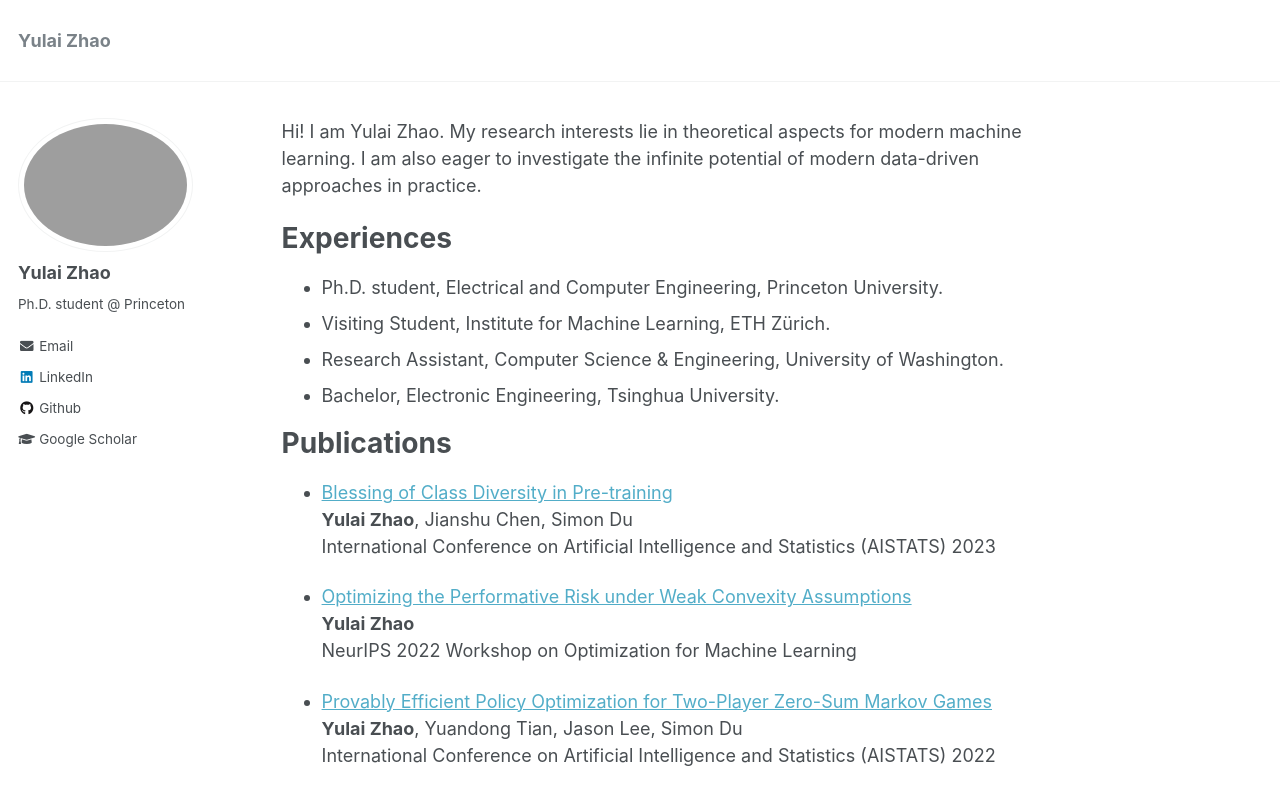
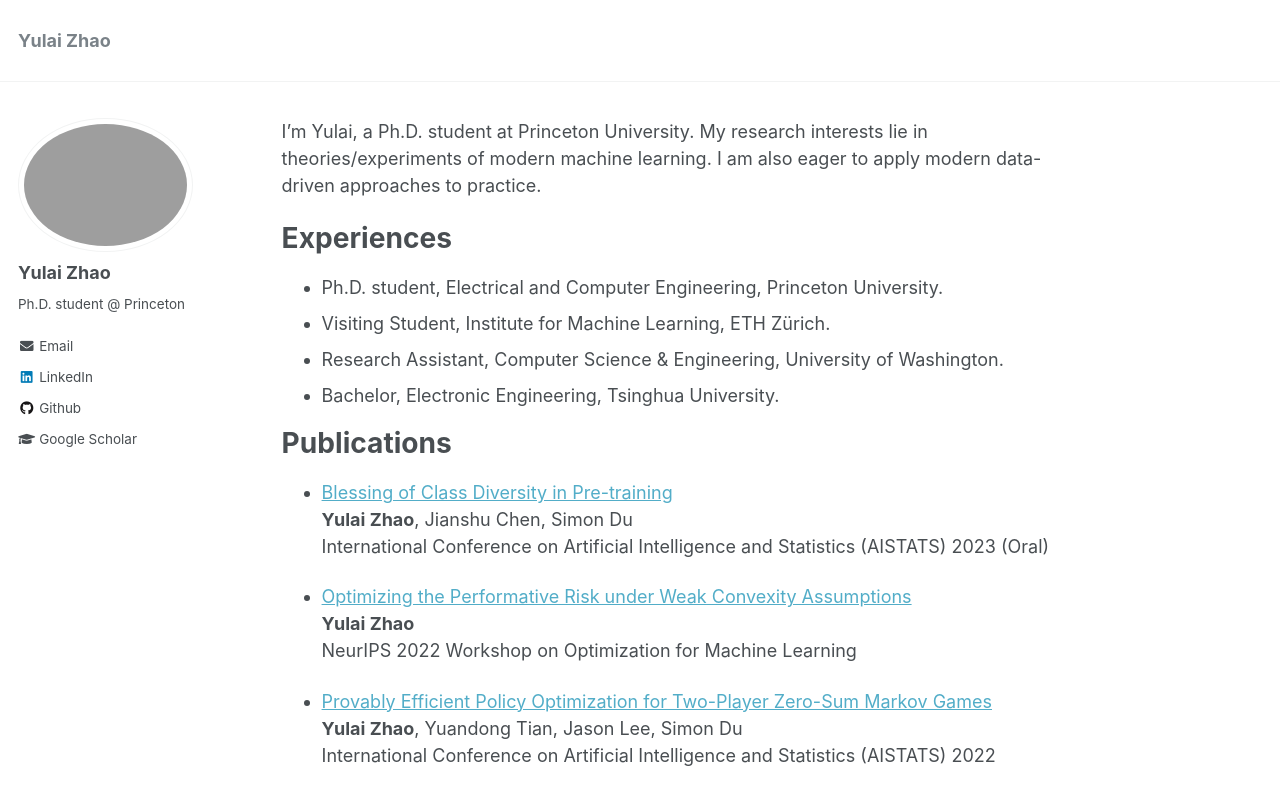
Before and after one commit to zhaoyl18/zhaoyl18.github.io, a Jekyll site: the page built from _pages/about.md, in a window 1280 px wide and 954 px high. Shown: the top 805 px of the window. Built offline with Jekyll 4.4.1, drawn with Linux system fonts in a browser that asks for light colours.

Commit message:
Update about.md

```diff
--- a/_pages/about.md
+++ b/_pages/about.md
@@ -7,7 +7,9 @@ redirect_from:
   - /about.html
 ---
 
-Hi! I am Yulai Zhao. My research interests lie in theoretical aspects for modern machine learning. I am also eager to investigate the infinite potential of modern data-driven approaches in practice.
+<!-- I'm Yulai, a Ph.D. student at Princeton. I'm fortunately advised by Professor [S. Y. Kung](https://ece.princeton.edu/people/sun-yuan-kung) and [Jason D. Lee](https://jasondlee88.github.io/). My research interests lie in theories/experiments of modern machine learning. I am also eager to investigate the infinite potential of modern data-driven approaches in practice. -->
+
+I'm Yulai, a Ph.D. student at Princeton University. My research interests lie in theories/experiments of modern machine learning. I am also eager to apply modern data-driven approaches to practice.
 
 Experiences
 ======
@@ -20,7 +22,7 @@ Publications
 ======
 * [Blessing of Class Diversity in Pre-training](https://arxiv.org/abs/2209.03447)
 **Yulai Zhao**, Jianshu Chen, Simon Du
-International Conference on Artificial Intelligence and Statistics (AISTATS) 2023
+International Conference on Artificial Intelligence and Statistics (AISTATS) 2023 (Oral)
 
 * [Optimizing the Performative Risk under Weak Convexity Assumptions](https://openreview.net/forum?id=Ut_vApkulkk)
 **Yulai Zhao**
```
